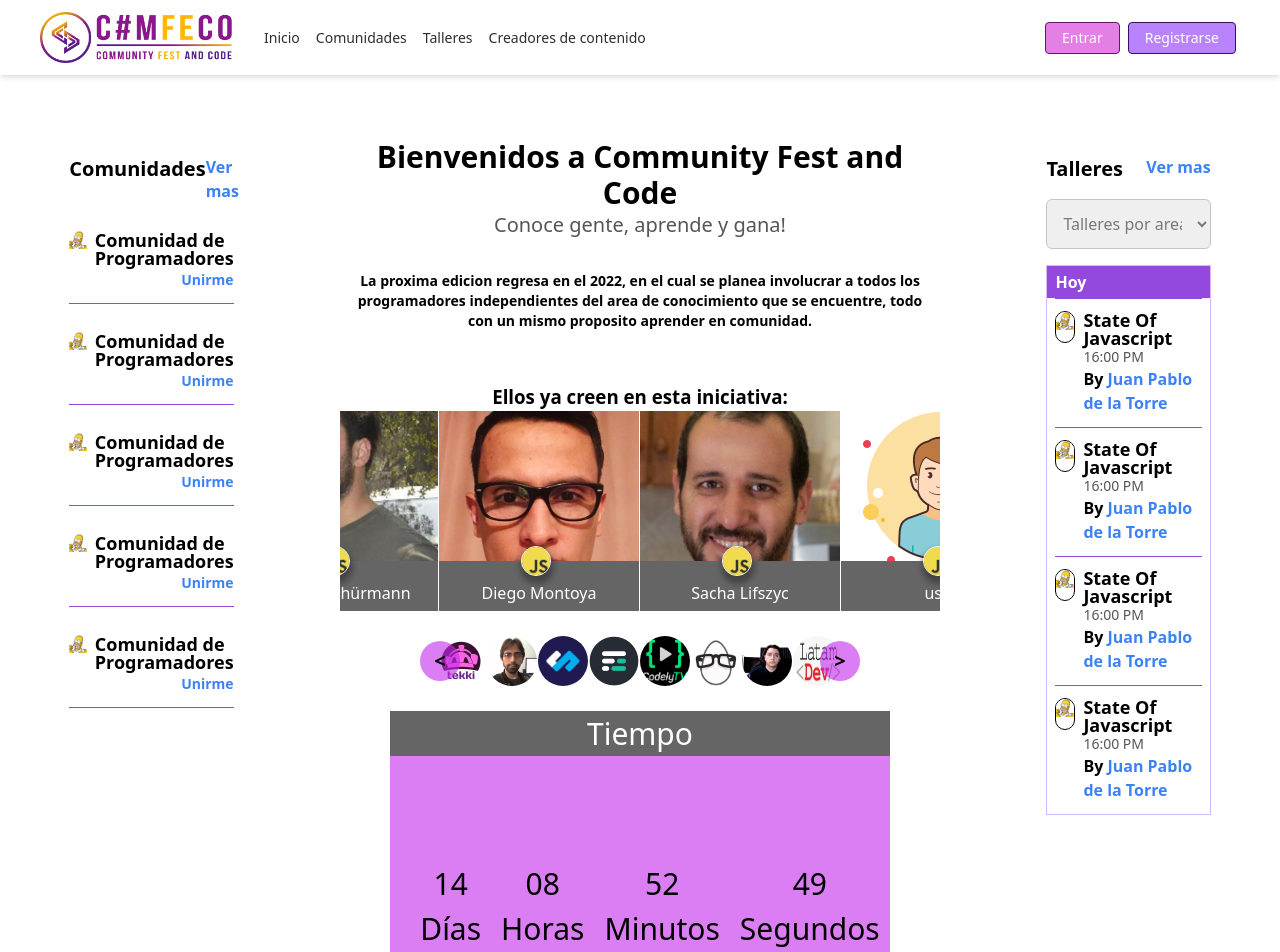
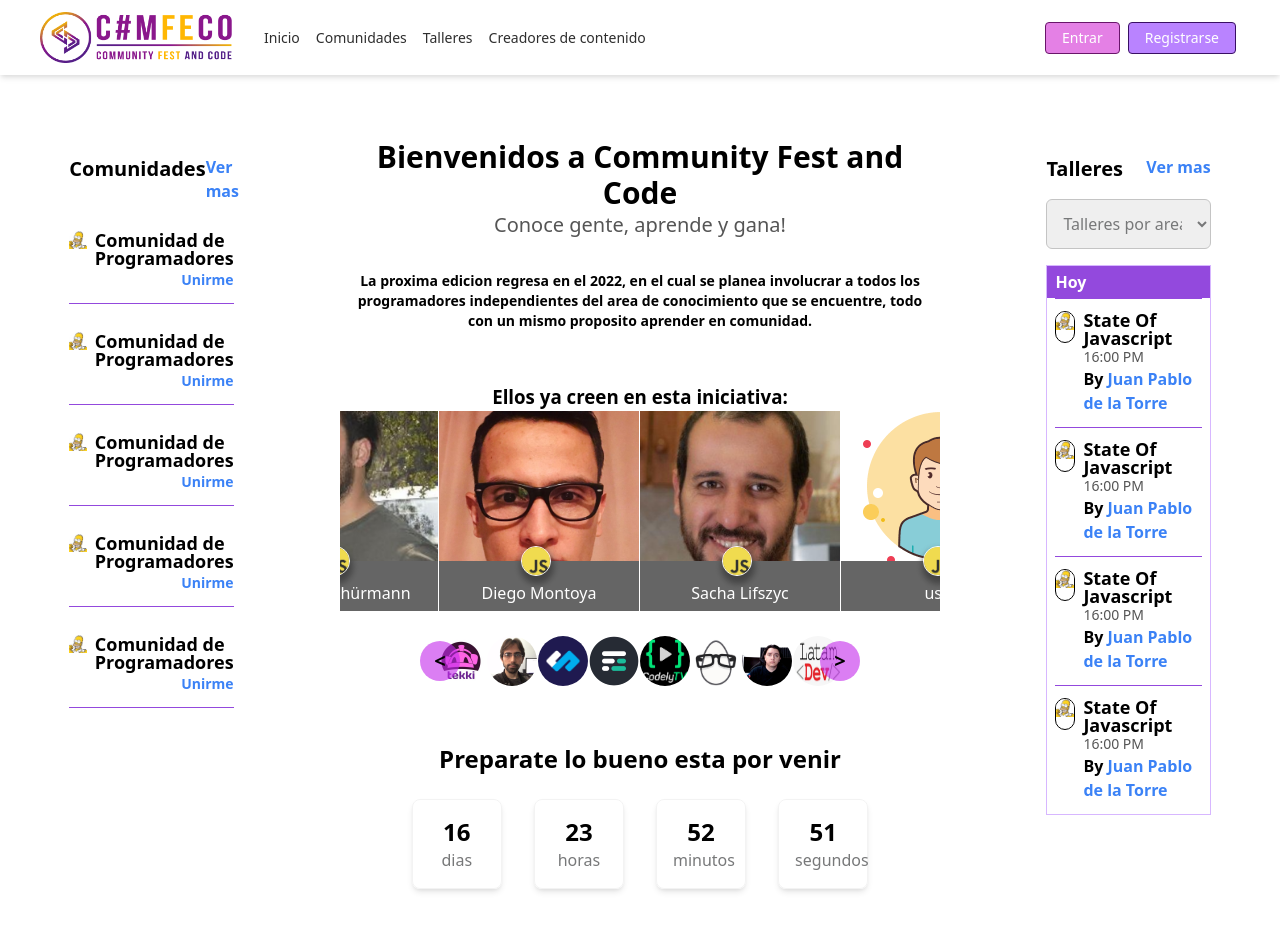
Before and after one commit to MaidedPonce/Team-Vuejs-5-Comfeco, a Vue app: page / in a window 1280 px wide. Shown: the top 952 px of the page. Built offline with nearby package versions, Linux system fonts and the light colour scheme; no server answers.

Commit message:
Update Counter

```diff
--- a/src/components/Counter.vue
+++ b/src/components/Counter.vue
@@ -1,25 +1,28 @@
 <template>
-  <section>
-    <div class="time">
-      <h3 v-if="!expired" style="color: white;">Tiempo</h3>
-      <h3 v-else>Terminado</h3>
-    </div>
-    <div v-if="loaded" class="timer">
-      <div class="timer__numbers">
-        {{ displayDays }}
-        <p>Días</p>
+  <section class="w-full my-8 space-y-6">
+    <h3 class="text-2xl text-center font-bold">
+      Preparate lo bueno esta por venir
+    </h3>
+    <p v-if="isTime" class="text-center text-gray-600">
+      El momento ha llegado
+      <!-- <a href="#" class="text-blue-600 font-semibold">click aqui</a> -->
+    </p>
+    <div v-else class="md:w-2/3 m-auto grid grid-cols-4 gap-8">
+      <div class="text-center border border-gray-300 rounded-lg shadow-md p-4">
+        <p class="text-2xl font-semibold">{{ this.days }}</p>
+        <span class="text-gray-600">dias</span>
       </div>
-      <div class="timer__numbers">
-        {{ displayHours }}
-        <p>Horas</p>
+      <div class="text-center border border-gray-300 rounded-lg shadow-md p-4">
+        <p class="text-2xl font-semibold">{{ this.hours }}</p>
+        <span class="text-gray-600">horas</span>
       </div>
-      <div class="timer__numbers">
-        {{ displayMinutes }}
-        <p>Minutos</p>
+      <div class="text-center border border-gray-300 rounded-lg shadow-md p-4">
+        <p class="text-2xl font-semibold">{{ this.minutes }}</p>
+        <span class="text-gray-600">minutos</span>
       </div>
-      <div class="timer__numbers">
-        {{ displaySeconds }}
-        <p>Segundos</p>
+      <div class="text-center border border-gray-300 rounded-lg shadow-md p-4">
+        <p class="text-2xl font-semibold">{{ this.seconds }}</p>
+        <span class="text-gray-600">segundos</span>
       </div>
     </div>
   </section>
@@ -28,100 +31,38 @@
 <script>
 export default {
   name: 'Counter',
-  props: ['year', 'month', 'date', 'hour', 'minute', 'second', 'millisecond'],
+  props: ['deadline'],
   data: () => ({
-    displayDays: 0,
-    displayHours: 0,
-    displayMinutes: 0,
-    displaySeconds: 0,
-    loaded: false,
-    expired: false,
+    days: 0,
+    hours: 0,
+    minutes: 0,
+    seconds: 0,
+    isTime: false,
   }),
-  computed: {
-    _seconds: () => 1000,
-    _minutes() {
-      return this._seconds * 60;
-    },
-    _hours() {
-      return this._minutes * 60;
-    },
-    _days() {
-      return this._hours * 24;
-    },
-    end() {
-      return new Date(
-        this.year,
-        this.month,
-        this.date,
-        this.hour,
-        this.minute,
-        this.second,
-        this.millisecond
-      );
-    },
-  },
   mounted() {
-    this.showRemaining();
+    this.countdown();
   },
   methods: {
-    formatNum: (num) => (num < 10 ? '0' + num : num),
-    showRemaining() {
-      const timer = setInterval(() => {
-        const now = new Date();
-        // const end = new Date(2021, 2, 27, 10, 10, 10)
-        const distance = this.end.getTime() - now.getTime();
+    countdown: function() {
+      const timerUpdate = setInterval(() => {
+        let now = new Date(),
+          remainTime = (new Date(this.deadline) - now + 1000) / 1000,
+          remainSeconds = ('0' + Math.floor(remainTime % 60)).slice(-2),
+          remainMinutes = ('0' + Math.floor((remainTime / 60) % 60)).slice(-2),
+          remainHours = ('0' + Math.floor((remainTime / 3600) % 24)).slice(-2),
+          remainDays = Math.floor(remainTime / (3600 * 24));
 
-        if (distance < 0) {
-          clearInterval(timer);
-          this.expired = true;
-          this.loaded = true;
-          return;
+        this.days = remainDays;
+        this.hours = remainHours;
+        this.minutes = remainMinutes;
+        this.seconds = remainSeconds;
+
+        if (remainTime <= 1) {
+          this.isTime = true;
+          clearInterval(timerUpdate);
         }
-        const days = Math.floor(distance / this._days);
-        const hours = Math.floor((distance % this._days) / this._hours);
-        const minutes = Math.floor((distance % this._hours) / this._minutes);
-        const seconds = Math.floor((distance % this._minutes) / this._seconds);
-        this.displayMinutes = this.formatNum(minutes);
-        this.displaySeconds = this.formatNum(seconds);
-        this.displayHours = this.formatNum(hours);
-        this.displayDays = this.formatNum(days);
-        this.loaded = true;
       }, 1000);
     },
   },
 };
 </script>
-
-<style scope>
-.timer {
-  align-items: center;
-  background: rgba(196, 43, 235, 0.609);
-  display: flex;
-  height: 300px;
-  justify-content: center;
-  margin: auto;
-  width: 500px;
-}
-.time {
-  align-items: center;
-  background: rgba(0, 0, 0, 0.603);
-  display: flex;
-  font-size: 30px;
-  justify-content: center;
-  margin: auto;
-  width: 500px;
-}
-.timer__items {
-  align-items: center;
-  display: flex;
-  justify-content: center;
-}
-.timer__numbers {
-  font-size: 30px;
-  margin-left: 20px;
-  text-align: center;
-}
-.timer__numbers p {
-  color: black;
-}
-</style>
--- a/src/views/Home.vue
+++ b/src/views/Home.vue
@@ -17,15 +17,7 @@
       </div>
       <Carousel />
       <CarouselMini />
-      <Counter
-        :year="2021"
-        :month="2"
-        :date="27"
-        :hour="23"
-        :minute="59"
-        :second="59"
-        :millisecond="31"
-      />
+      <Counter :deadline="deadline" />
     </div>
     <div class="h-full p-4">
       <Workshops />
@@ -41,7 +33,12 @@ import Workshops from '../components/sidebar/Workshops';
 import Communities from '../components/sidebar/Communities';
 
 export default {
-  name: 'Private',
+  name: 'Home',
+  data() {
+    return {
+      deadline: '',
+    };
+  },
   components: {
     Carousel,
     CarouselMini,
@@ -49,6 +46,11 @@ export default {
     Workshops,
     Communities,
   },
+  mounted() {
+    // Uncommend next line for add 2 minutes to current time
+    // this.deadline = new Date(new Date().getTime() + 2 * 60000).toUTCString();
+    this.deadline = new Date('Mar 30 2021 10:00:00 GMT-0500').toUTCString();
+  },
   methods: {},
 };
 </script>
```
